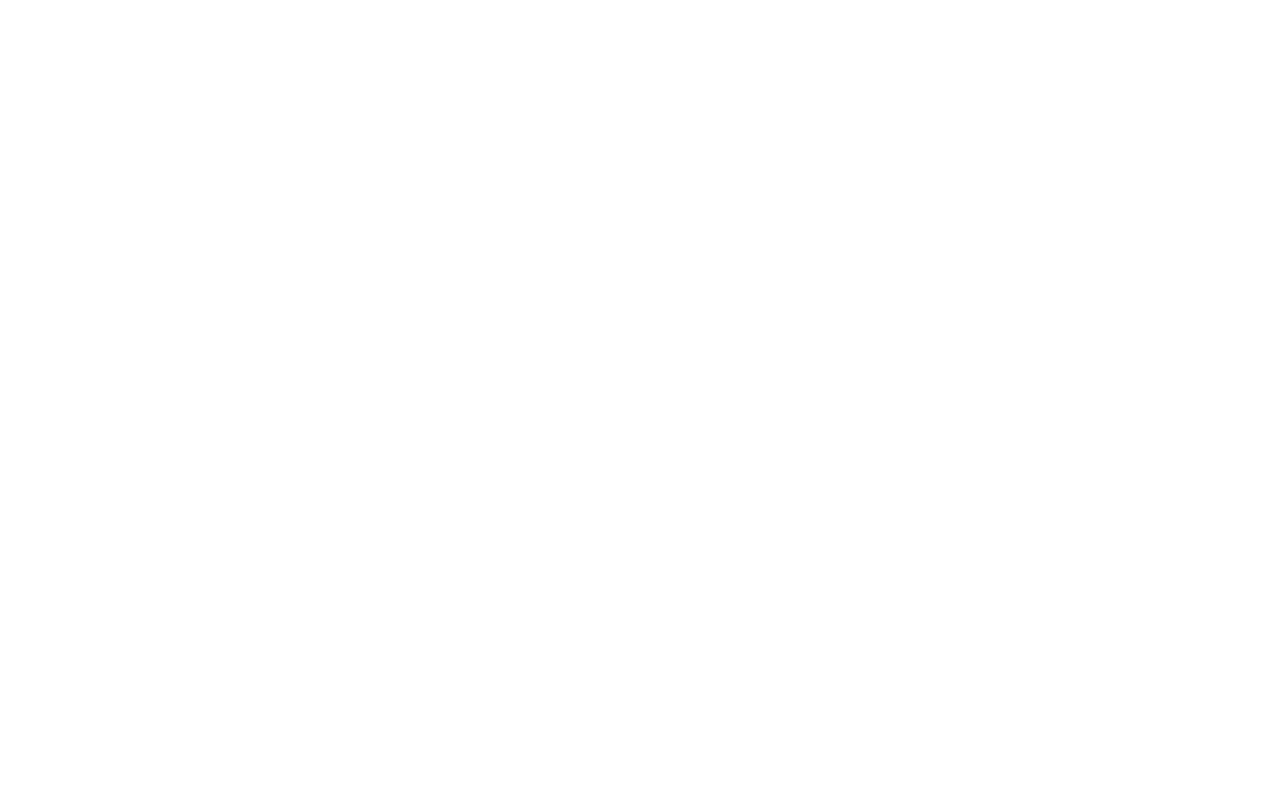
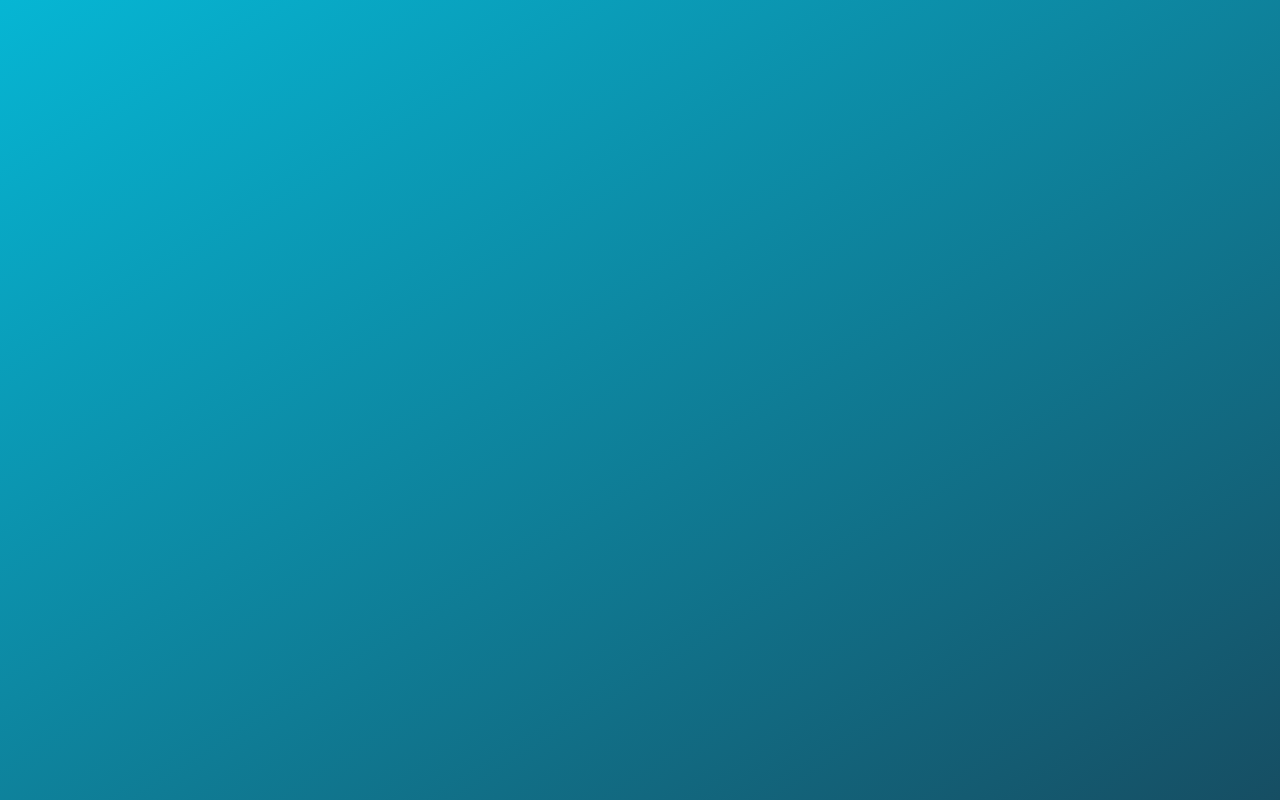
Before and after one commit to igormooura/auth-system, a React (Vite) app in the folder frontend/: page /forgotpassword in a window 1280 px wide. Before the commit this address had no page. Built offline with nearby package versions, Linux system fonts and the light colour scheme.

Commit message:
feat: initializing forgot password page

```diff
--- a/frontend/src/App.tsx
+++ b/frontend/src/App.tsx
@@ -3,6 +3,7 @@
 import SignUp from "./pages/SignUp";
 import Home from "./pages/Home";
 import Edit from "./pages/Edit";
+import ForgotPassowrd from "./pages/ForgotPassowrd";
 
 function App() {
   return (
@@ -12,6 +13,7 @@
         <Route path="/signup" element={<SignUp/>}> </Route>
         <Route path="/home" element= {<Home/>}> </Route>
         <Route path="/edit" element={<Edit/>}></Route>
+        <Route path="/forgotpassword" element={<ForgotPassowrd/>}/>
       </Routes>
     </BrowserRouter>
   );
--- /dev/null
+++ b/frontend/src/pages/ForgotPassowrd.tsx
@@ -0,0 +1,9 @@
+const ForgotPassowrd = () => {
+  return (
+    <div className="bg-gradient-to-tl from-cyan-900 to-cyan-500 min-h-screen flex items-center justify-center p-4">
+
+    </div>
+  )
+}
+
+export default ForgotPassowrd
```
